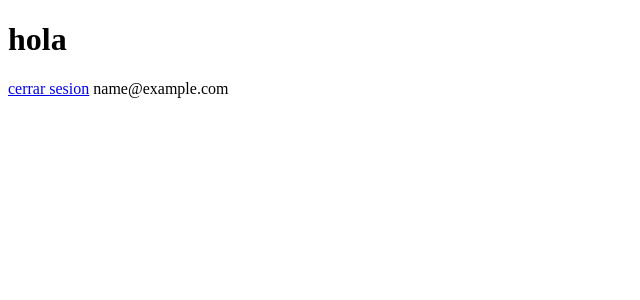
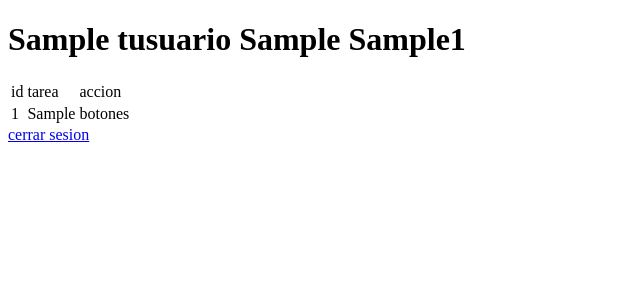
Before and after one commit to WaldirEAH/TodoList, a PHP site: page /app/list.php in a window 1280 px wide. Shown: the top 300 px of the page, without its empty margins (0-640 px from the left). Run offline with PHP 8.4, Linux system fonts and the light colour scheme; the visitor is signed in with stand-in values (Sample User, id 1); tables that the repository leaves empty or names only in its code hold one stand-in row (values such as "Sample post").

Commit message:
lista de tareas

```diff
--- a/app/list.php
+++ b/app/list.php
@@ -1,6 +1,12 @@
 <?php
 session_start();
-
+require '../baseDeDatos/db.php';
+if(isset($_SESSION['email'])){
+    $sql= "SELECT id,tarea FROM ttarea WHERE email = '".$_SESSION['email']."'";
+    $result =mysqli_query($conn2,$sql);
+    $sql2="SELECT CONCAT(nombre,' ',apellidop,' ',apellidom) as nomusu FROM tusuario WHERE email= '".$_SESSION['email']."'";
+    $usu=mysqli_query($conn2,$sql2);
+    $usuario = mysqli_fetch_array($usu);
     ?>
     <!DOCTYPE html>
     <html lang="en">
@@ -11,8 +17,37 @@ session_start();
         <title>Document</title>
     </head>
     <body>
-    <h1>hola</h1>
+
+
+       <h1>
+
+           <?=
+          print $usuario['nomusu']  ?>
+          </h1>
+        <table>
+            <tr>
+                <td>id</td>
+                <td>tarea</td>
+                <td>accion</td>
+            </tr>
+            <?php
+            while($lista=mysqli_fetch_array($result)){
+            ?>
+                <tr>
+                    <td><?php echo $lista['id'] ?></td>
+                    <td><?php echo $lista['tarea'] ?></td>
+                    <td>botones</td>
+                </tr>
+            <?php
+            }
+            ?>
+        </table>
         <a href="cerrarsesion.php">cerrar sesion</a>
-    <?=$_SESSION['email'];?>
     </body>
     </html>
+<?php
+}else{
+    header("Location: ../");
+}
+
+?>
--- a/baseDeDatos/db.php
+++ b/baseDeDatos/db.php
@@ -9,5 +9,11 @@ try {
 } catch (PDOException $e) {
     die('fallo de coneccion: '.$e->getMessage());
 }
+$conn2 =mysqli_connect(
+    'localhost',
+    'root',
+    '',
+    'todolist',
+)
 
 ?>
```
Lines whose indentation alone changed are shown as unchanged.
